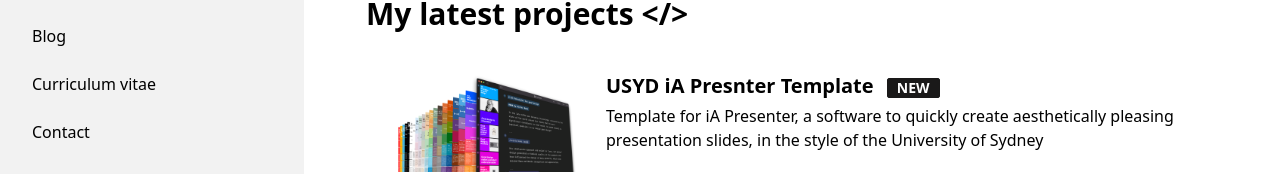
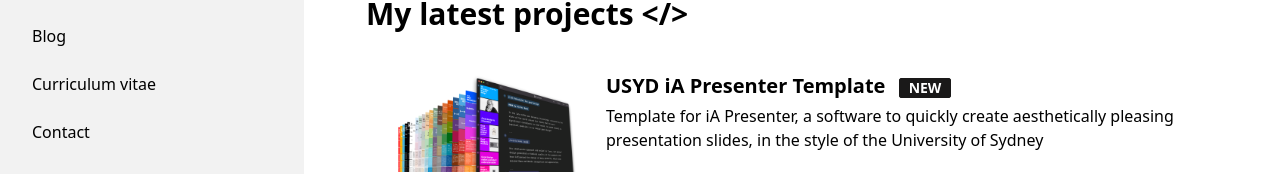
Before and after one commit to herbertwxin/herbertwxin.github.io, an Astro site: page / in a window 1280 px wide. Shown: the part 328-502 px from the top of the page. Built offline with nearby package versions, Linux system fonts and the light colour scheme; Astro itself is replaced by a stand-in of ours.

Commit message:
Updated home page

```diff
--- a/src/pages/index.astro
+++ b/src/pages/index.astro
@@ -34,7 +34,7 @@
   </div>
 
   <HorizontalCard
-      title="USYD iA Presnter Template"
+      title="USYD iA Presenter Template"
       img="/iA.png"
       desc="Template for iA Presenter, a software to quickly create aesthetically pleasing presentation slides, in the style of the University of Sydney"
       url="https://github.com/herbertwxin/USYD-iA-Template"
```
